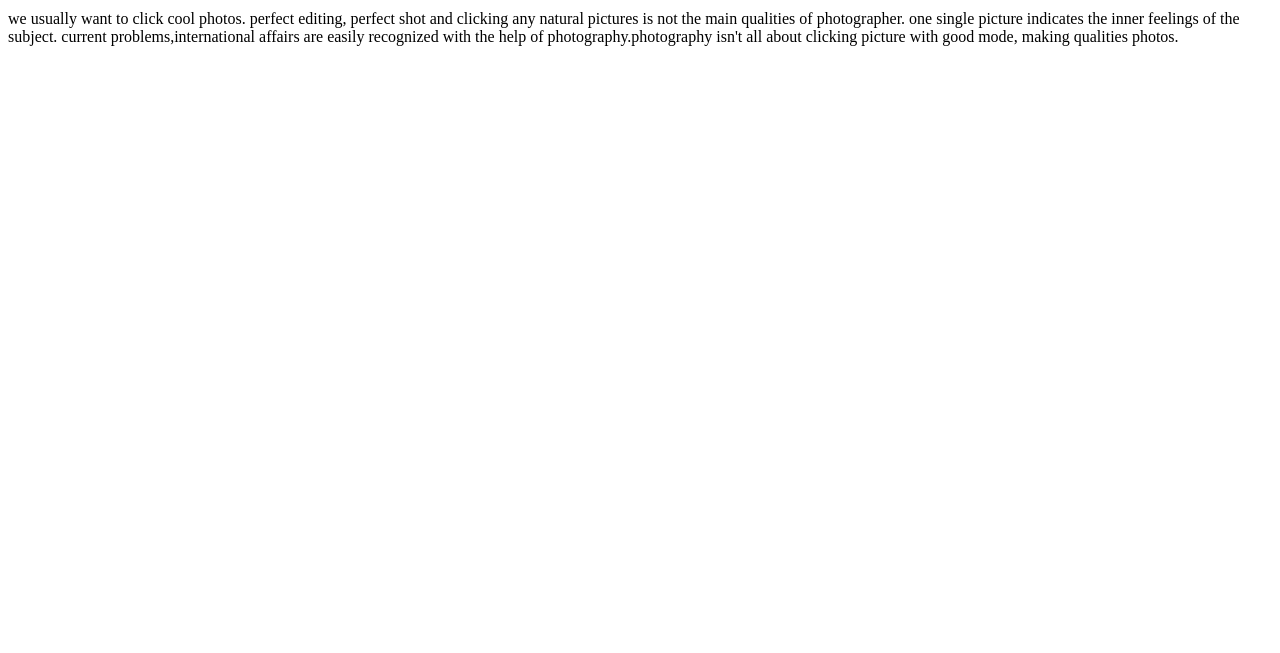
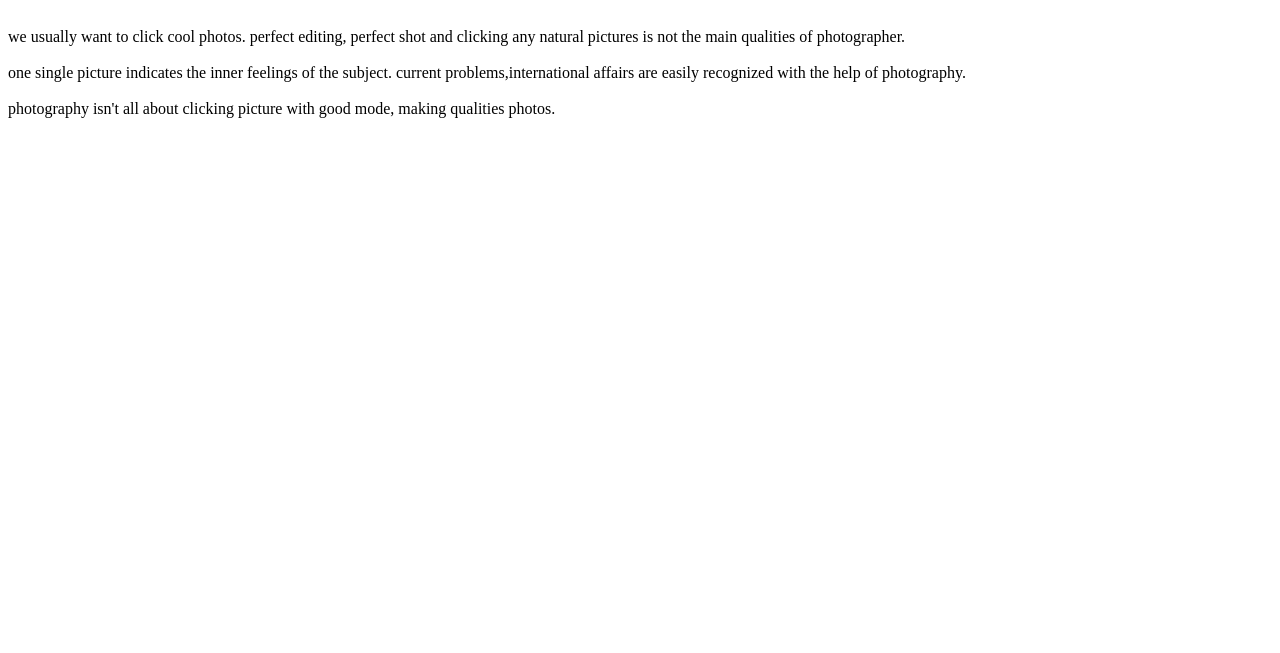
Before and after one commit to BibekRai44/test2, a plain HTML site: page index.html in a window 1280 px wide. Shown: the part 147-800 px from the top of the page. Drawn offline with Linux system fonts and the light colour scheme.

Commit message:
code changed

```diff
--- a/index.html
+++ b/index.html
@@ -19,13 +19,22 @@
 		color: black;
 		text-align: center;
 </style>
+<br>
 	<p1>
-		we usually want to click cool photos. perfect editing, perfect shot and clicking any natural pictures is not the main qualities of photographer. one single picture indicates the inner feelings of the subject. current problems,international affairs are easily recognized with the help of photography.photography isn't all about clicking picture with good mode, making qualities photos.
+		we usually want to click cool photos. perfect editing, perfect shot and clicking any natural pictures is not the main qualities of photographer.
 	</p1>
+		</br>
+		<br>
+	<p2>
+		 one single picture indicates the inner feelings of the subject. current problems,international affairs are easily recognized with the help of photography.
+	</p2>
+</br>
+<br>
+	<p3>
+		photography isn't all about clicking picture with good mode, making qualities photos.
+	</p3>
+	</br>
 	</body>
 </head>
-<style>
-</style>
-<body>
-</body>
+
 </html>
```
